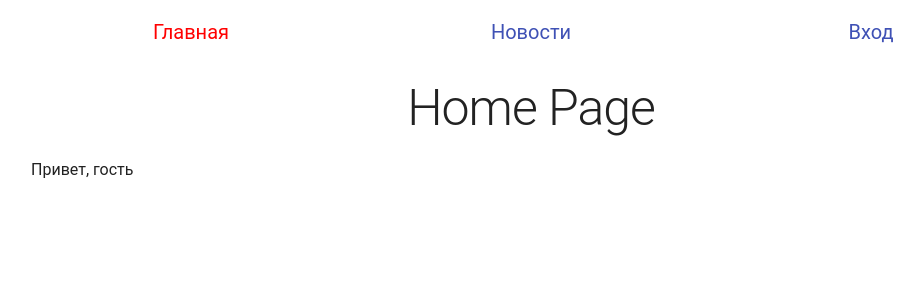
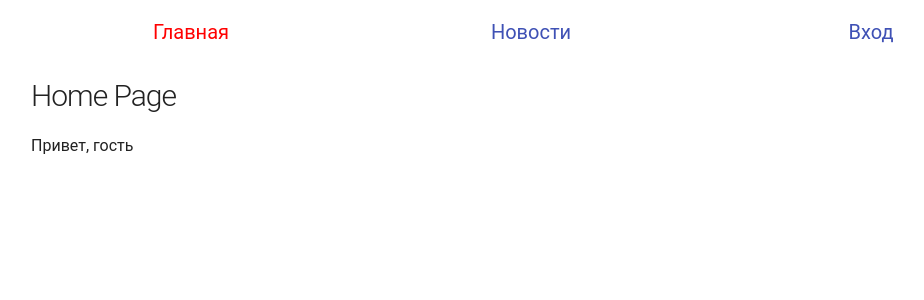
Before and after one commit to michaellux/profilance-group-project, a React (Create React App) app: page / in a window 1280 px wide. Shown: the top 300 px of the page, without its empty margins (109-1033 px from the left). Built offline with nearby package versions, Linux system fonts and the light colour scheme.

Commit message:
change title style

```diff
--- a/src/components/pages/pages.css
+++ b/src/components/pages/pages.css
@@ -1,3 +1,5 @@
 .title {
-  text-align: center;
+  font-size: 3rem;
+  text-align: left;
+  margin: 2rem 0;
 }
```
